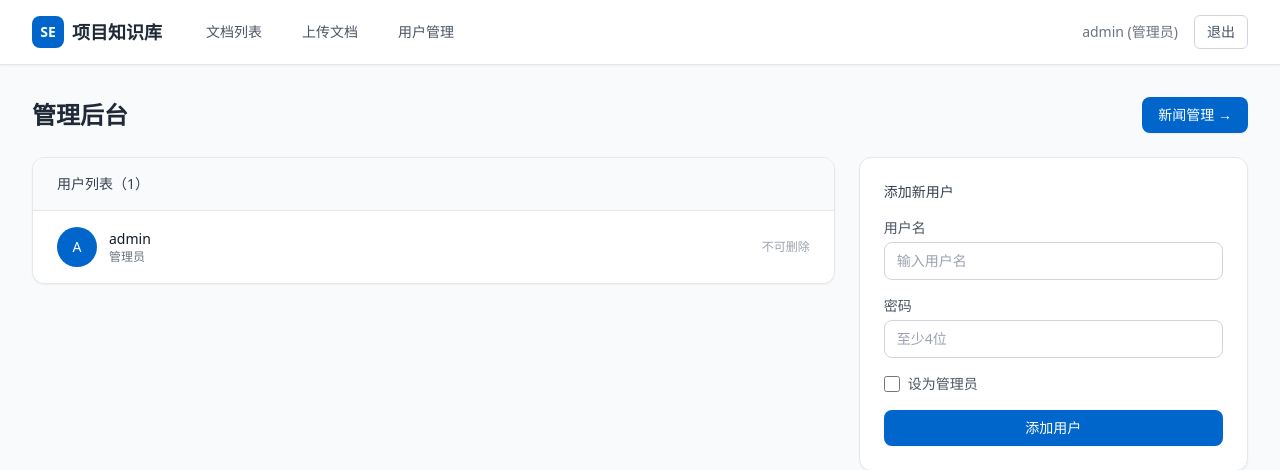
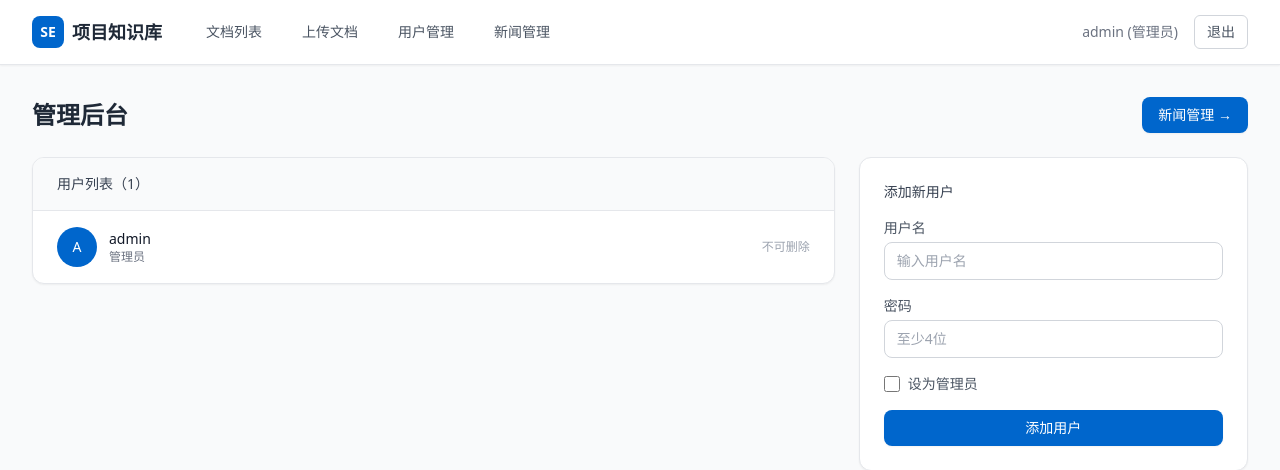
Before and after one commit to charles283x-cloud/knowledge-base, a Flask app: page /admin in a window 1280 px wide. Shown: the top 470 px of the page. Run offline with Flask 3, Linux system fonts and the light colour scheme; a user stored in the database is signed in; data comes from the database, SQL or seed files in the repository; data that the repository does not hold is empty; some libraries are stand-ins or nearby versions.

Commit message:
Add news management link to base.html nav for admin users
Made-with: Cursor

```diff
--- a/templates/base.html
+++ b/templates/base.html
@@ -36,6 +36,7 @@
                         <a href="{{ url_for('upload') }}" class="px-3 py-2 rounded-md text-sm font-medium text-gray-600 hover:text-se-600 hover:bg-gray-50 transition">上传文档</a>
                         {% if current_user.is_admin %}
                         <a href="{{ url_for('admin') }}" class="px-3 py-2 rounded-md text-sm font-medium text-gray-600 hover:text-se-600 hover:bg-gray-50 transition">用户管理</a>
+                        <a href="{{ url_for('admin_news') }}" class="px-3 py-2 rounded-md text-sm font-medium text-gray-600 hover:text-se-600 hover:bg-gray-50 transition">新闻管理</a>
                         {% endif %}
                     </div>
                 </div>
```
